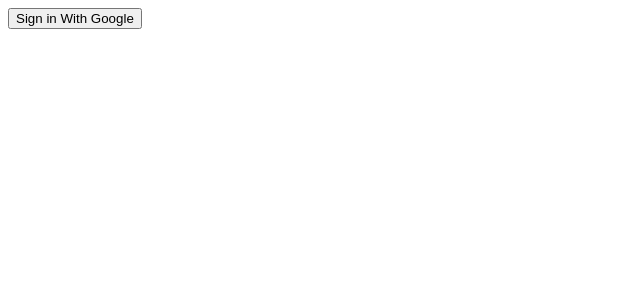
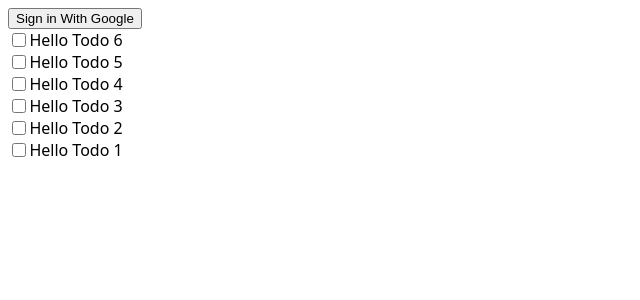
Before and after one commit to ahnafwafiq-com/reactbase, a React (Vite) app: page / in a window 1280 px wide. Shown: the top 300 px of the page, without its empty margins (0-640 px from the left). Built offline with nearby package versions, Linux system fonts and the light colour scheme; no server answers.

Commit message:
Created Todo item

```diff
--- a/src/App.tsx
+++ b/src/App.tsx
@@ -1,6 +1,7 @@
 import "./App.css";
 import GoogleSignIn from "./components/GoogleSignIn";
 import SignOut from "./components/SignOut";
+import TodoItem from "./components/TodoItem";
 
 // Firebase Configuration
 
@@ -35,6 +36,12 @@ function App() {
     return (
         <>
             <div>{user ? <SignOut /> : <GoogleSignIn />}</div>
+            <TodoItem>Hello Todo 6</TodoItem>
+            <TodoItem>Hello Todo 5</TodoItem>
+            <TodoItem>Hello Todo 4</TodoItem>
+            <TodoItem>Hello Todo 3</TodoItem>
+            <TodoItem>Hello Todo 2</TodoItem>
+            <TodoItem>Hello Todo 1</TodoItem>
         </>
     );
 }
--- /dev/null
+++ b/src/components/TodoItem/TodoItem.module.css
@@ -0,0 +1,23 @@
+.checkBox {
+    width: 0.9rem;
+    aspect-ratio: 1;
+    border: 0.01 solid #000;
+}
+
+.checkBox:hover {
+    cursor: pointer;
+    background-color: #000;
+}
+
+.todoText {
+    font-size: 1rem;
+    font-family: system-ui, -apple-system, BlinkMacSystemFont, "Segoe UI",
+        Roboto, Oxygen, Ubuntu, Cantarell, "Open Sans", "Helvetica Neue",
+        sans-serif;
+}
+
+.todoItem {
+    display: flex;
+    flex-direction: row;
+    align-items: center;
+}
--- /dev/null
+++ b/src/components/TodoItem/TodoItem.tsx
@@ -0,0 +1,23 @@
+import Styles from "./TodoItem.module.css";
+
+// Defining Interface for <TodoItem/> props
+interface Props {
+    children: string;
+}
+
+function TodoItem({ children }: Props) {
+    return (
+        <div className={[Styles.todoItem, "todoItem"].join(" ")}>
+            <input
+                type="checkbox"
+                name="todoChcked"
+                className={[Styles.checkBox, "checkBox"].join(" ")}
+            />
+            <div className={[Styles.todoText, "todoText"].join(" ")}>
+                {children}
+            </div>
+        </div>
+    );
+}
+
+export default TodoItem;
--- /dev/null
+++ b/src/components/TodoItem/index.ts
@@ -0,0 +1,3 @@
+import TodoItem from "./TodoItem";
+
+export default TodoItem;
```
Also changed, not shown: firebase.json.
